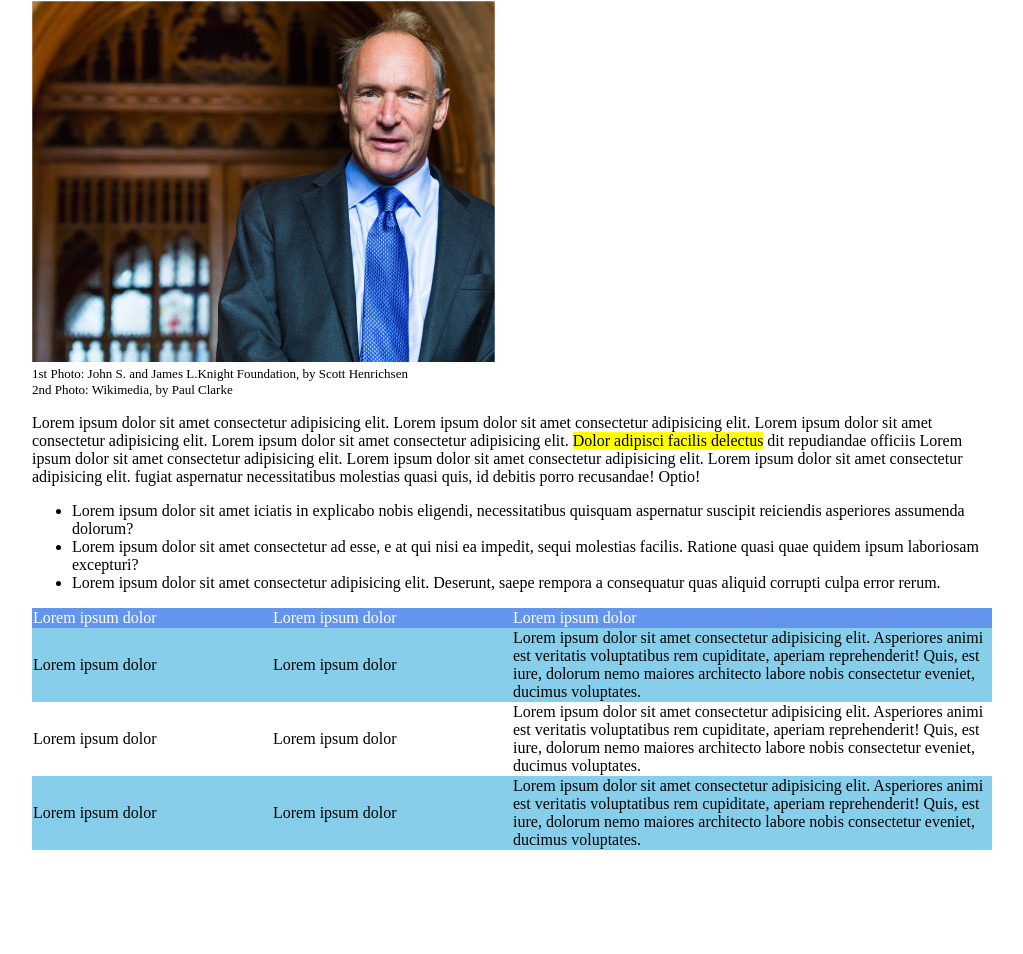
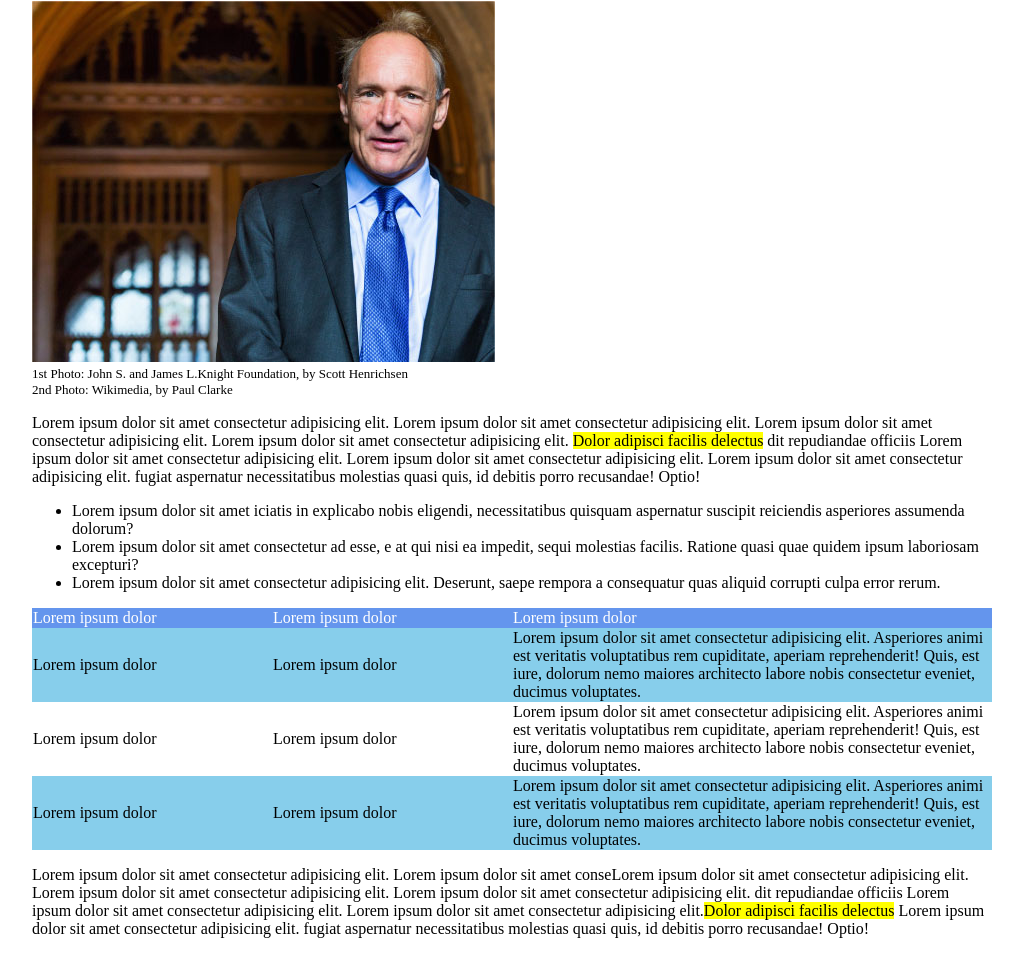
Before and after one commit to marianomarchionna/html-css-booleaner, a plain HTML site: page index.html in a window 1280 px wide. Shown: the part 638-1592 px from the top of the page, without its empty margins (128-1151 px from the left). Before the commit the page ends 1488 px from the top, so only its background shows below. Drawn offline with Linux system fonts and the light colour scheme.

Commit message:
Paragrafo 2 completato

```diff
--- a/index.html
+++ b/index.html
@@ -65,7 +65,9 @@
                     </tr>
             </table>
         </section>
-        <section></section>
+        <section>
+            <p>Lorem ipsum dolor sit amet consectetur adipisicing elit. Lorem ipsum dolor sit amet conseLorem ipsum dolor sit amet consectetur adipisicing elit. Lorem ipsum dolor sit amet consectetur adipisicing elit. Lorem ipsum dolor sit amet consectetur adipisicing elit.  dit repudiandae officiis Lorem ipsum dolor sit amet consectetur adipisicing elit. Lorem ipsum dolor sit amet consectetur adipisicing elit.<span id="testo-evidenziato">Dolor adipisci facilis delectus</span> Lorem ipsum dolor sit amet consectetur adipisicing elit. fugiat aspernatur necessitatibus molestias quasi quis, id debitis porro recusandae! Optio! </p>
+        </section>
     </main>
     <!-- fine main  -->
 
```
